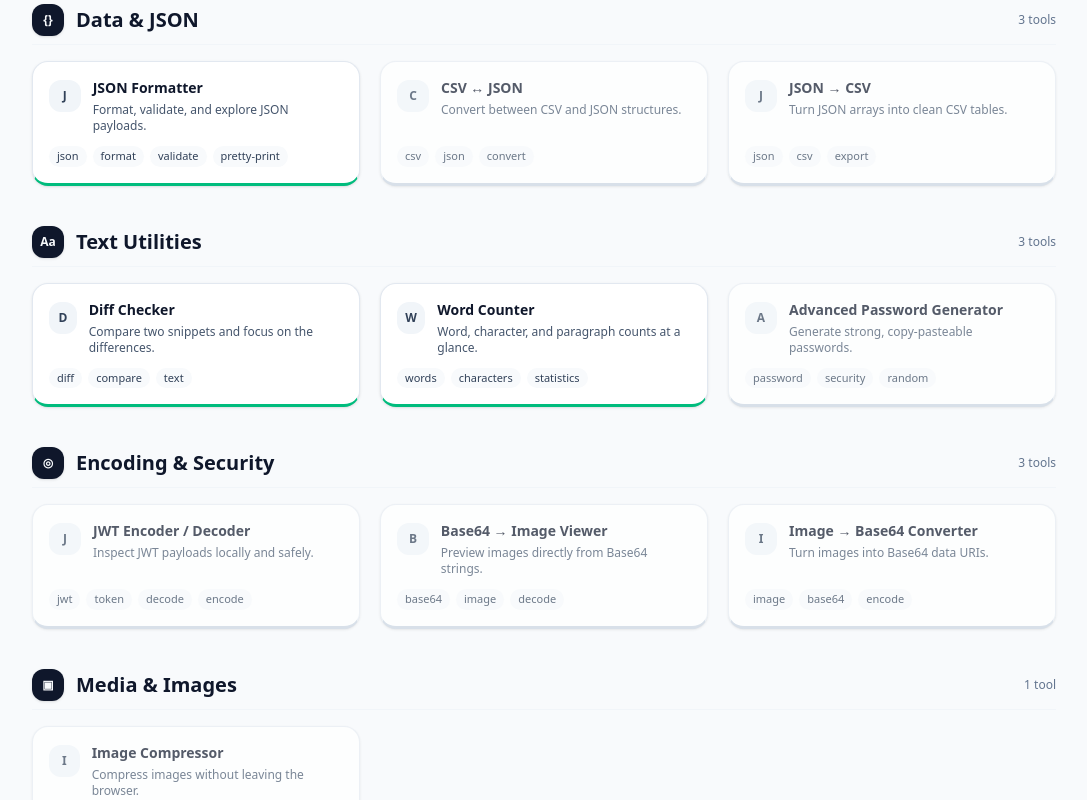
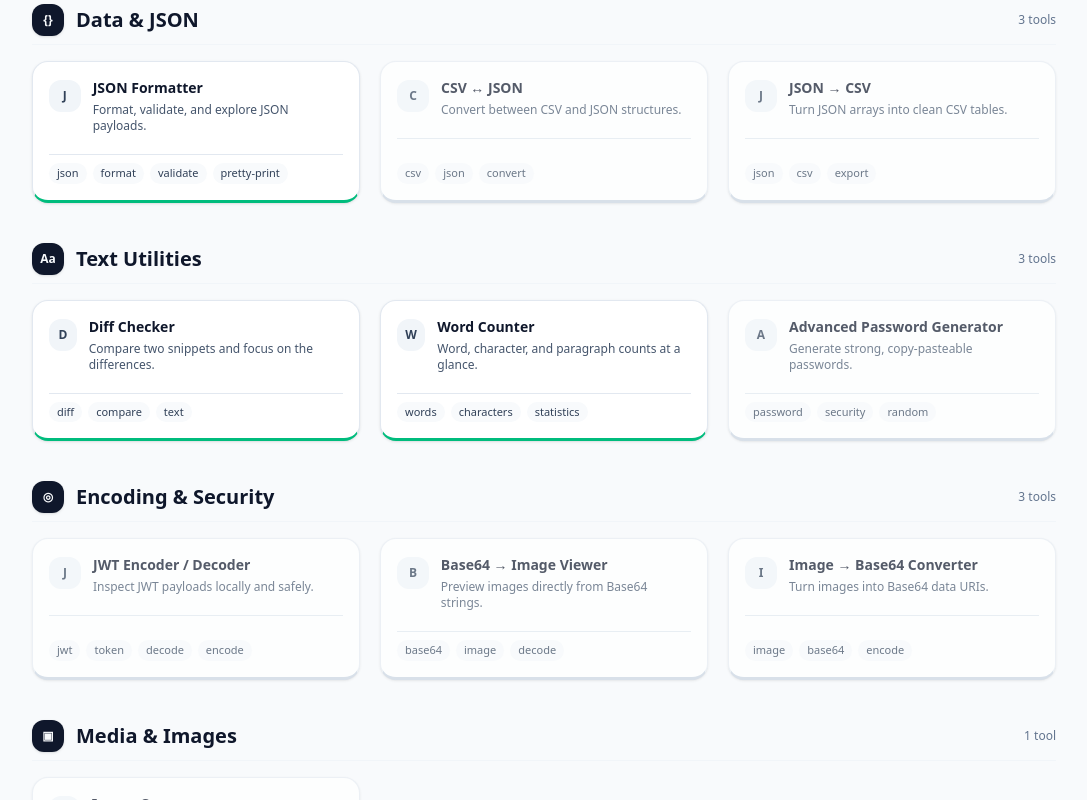
Before and after one commit to ASakkeer/all-in-one-tools, a React (Vite) app: page / in a window 1280 px wide. Shown: the part 880-1680 px from the top of the page, without its empty margins (96-1183 px from the left). Built offline with nearby package versions, Linux system fonts and the light colour scheme.

Commit message:
refactor: improve ToolsList component layout and styling
- Added a separator line for better visual distinction between tool items.
- Adjusted the mapping of tool tags for improved readability and consistency in styling.
- Enhanced overall layout to ensure a more organized presentation of tools.

```diff
--- a/src/pages/Home/LandingPage.tsx
+++ b/src/pages/Home/LandingPage.tsx
@@ -461,6 +461,7 @@ const ToolsList: React.FC<ToolsListProps> = ({ searchTerm }) => {
                       </div>
                     </div>
                   </div>
+                  <div className="my-2 h-px w-full bg-slate-200" />
                   <div className="mt-auto flex w-full items-center justify-between gap-3">
                     <div className="flex flex-wrap gap-1.5">
                       {tool.tags.map((tag) => (
```
Lines whose indentation alone changed are shown as unchanged.
